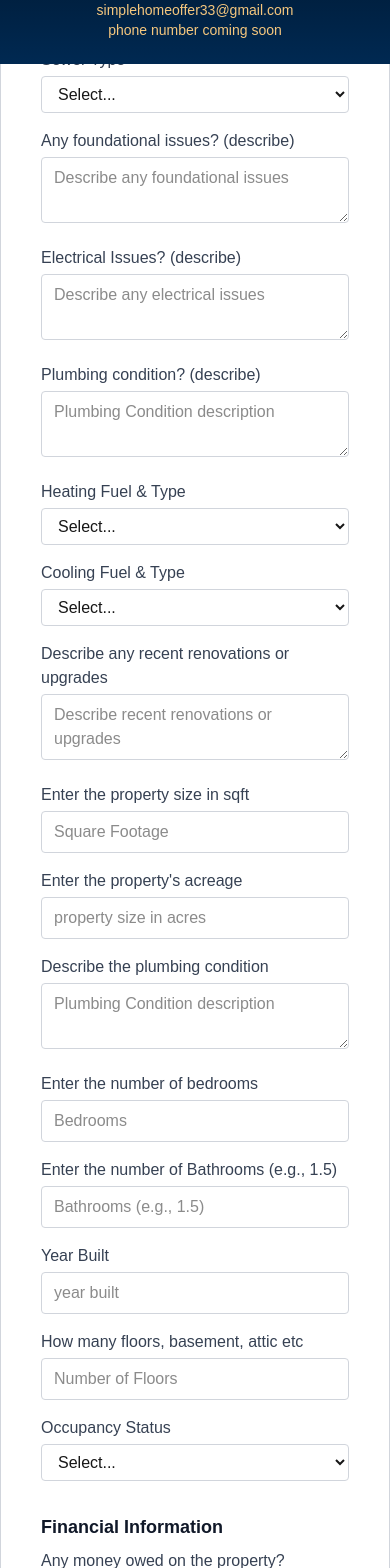
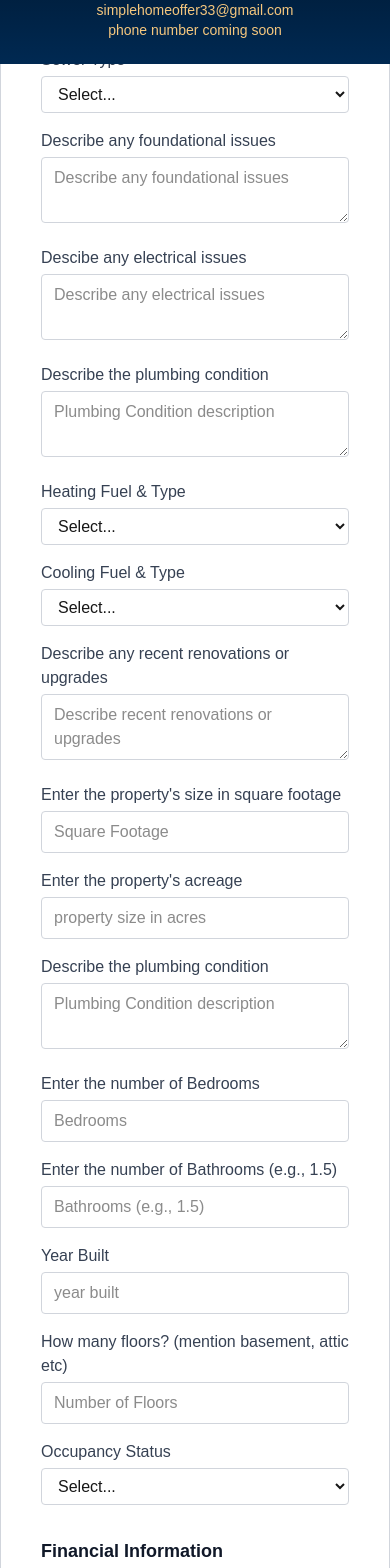
Before and after one commit to autodev110/wholesaledemo, a Next.js app: page /form in a window 390 px wide. Shown: the part 780-2348 px from the top of the page. Built offline with nearby package versions, Linux system fonts and the light colour scheme; no server answers.

Commit message:
mobile cards

```diff
--- a/src/app/components/Card.tsx
+++ b/src/app/components/Card.tsx
@@ -13,9 +13,14 @@ export default function Card({
   isExpanded: boolean;
 }) {
   return (
-    // The padding has been increased here from p-8 to p-12
-    <div className="bg-gradient-to-b from-[#001429] to-[#002952] text-[#f5c77e] rounded-xl shadow-md p-16 w-full mb-6 text-center">
-      <h2 className="text-4xl font-bold mb-2">{title}</h2>
+    // Adjust padding to be smaller on mobile (p-8) and larger on medium screens and up (md:p-16)
+    <div className="bg-gradient-to-b from-[#001429] to-[#002952] text-[#f5c77e] rounded-xl shadow-md p-8 md:p-16 w-full mb-6 text-center">
+
+      {/* H2 Class Breakdown:
+        - text-2xl: Default text size for mobile (smaller than original 4xl)
+        - md:text-4xl: Increase text size to 4xl for medium screens and up (your original desktop size)
+      */}
+      <h2 className="text-2xl md:text-4xl font-bold mb-2">{title}</h2>
 
       <AnimatePresence initial={false}>
         {isExpanded && (
@@ -26,7 +31,11 @@ export default function Card({
             transition={{ duration: 0.4, ease: "easeInOut" }}
             className="overflow-hidden"
           >
-            <p className="text-2xl pt-3 whitespace-pre-wrap">{text}</p>
+            {/* P Class Breakdown:
+              - text-base: Default text size for mobile (smaller than original 2xl)
+              - md:text-2xl: Increase text size to 2xl for medium screens and up
+            */}
+            <p className="text-base md:text-2xl pt-3 whitespace-pre-wrap">{text}</p>
           </motion.div>
         )}
       </AnimatePresence>
--- a/src/app/components/PropertyForm.tsx
+++ b/src/app/components/PropertyForm.tsx
@@ -187,7 +187,7 @@ const handleSubmit = async (e: React.FormEvent) => {
           </select>
 
           <label className="block text-gray-700 mb-1">
-            Any foundational issues? (describe)
+            Describe any foundational issues
           </label>
           <textarea
             name="foundation"
@@ -198,7 +198,7 @@ const handleSubmit = async (e: React.FormEvent) => {
 
 
             <label className="block text-gray-700 mb-1">
-            Electrical Issues? (describe)
+            Descibe any electrical issues
             </label>
             <textarea
             name="electrical"
@@ -208,7 +208,7 @@ const handleSubmit = async (e: React.FormEvent) => {
             />
 
           <label className="block text-gray-700 mb-1">
-            Plumbing condition? (describe)
+            Describe the plumbing condition
           </label>
           <textarea
             name="plumbing_condition"
@@ -262,7 +262,7 @@ const handleSubmit = async (e: React.FormEvent) => {
           />
 
             <label className="block text-gray-700 mb-1">
-            Enter the property size in sqft
+            Enter the property's size in square footage
             </label>
           <input
             type="number"
@@ -292,7 +292,7 @@ const handleSubmit = async (e: React.FormEvent) => {
           />
 
             <label className="block text-gray-700 mb-1">
-            Enter the number of bedrooms
+            Enter the number of Bedrooms
             </label>
           <input
             type="number"
@@ -325,7 +325,7 @@ const handleSubmit = async (e: React.FormEvent) => {
           />
 
             <label className="block text-gray-700 mb-1">
-            How many floors, basement, attic etc
+            How many floors? (mention basement, attic etc)
             </label>
           <input
             type="text"
@@ -416,7 +416,7 @@ const handleSubmit = async (e: React.FormEvent) => {
             disabled={loading} // Only disabled while submitting
             className={`px-8 py-3 rounded-lg font-semibold transition ${
               !loading
-                ? "bg-indigo-600 text-white hover:bg-indigo-700 shadow-md"
+                ? "bg-[#04315e] text-white hover:bg-[#03519e] shadow-md"
                 : "bg-gray-400 text-gray-700 cursor-not-allowed"
             }`}
           >
```
